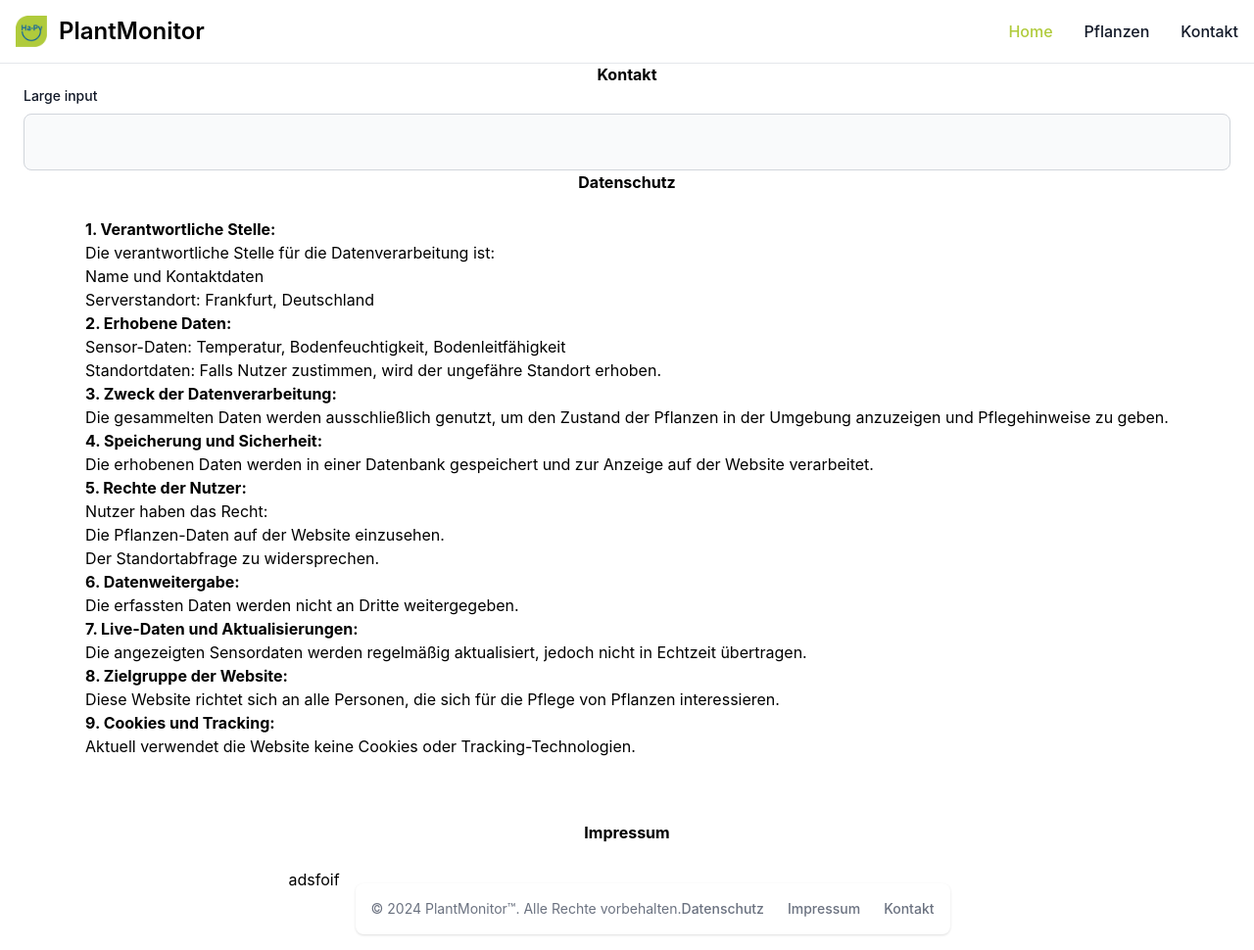
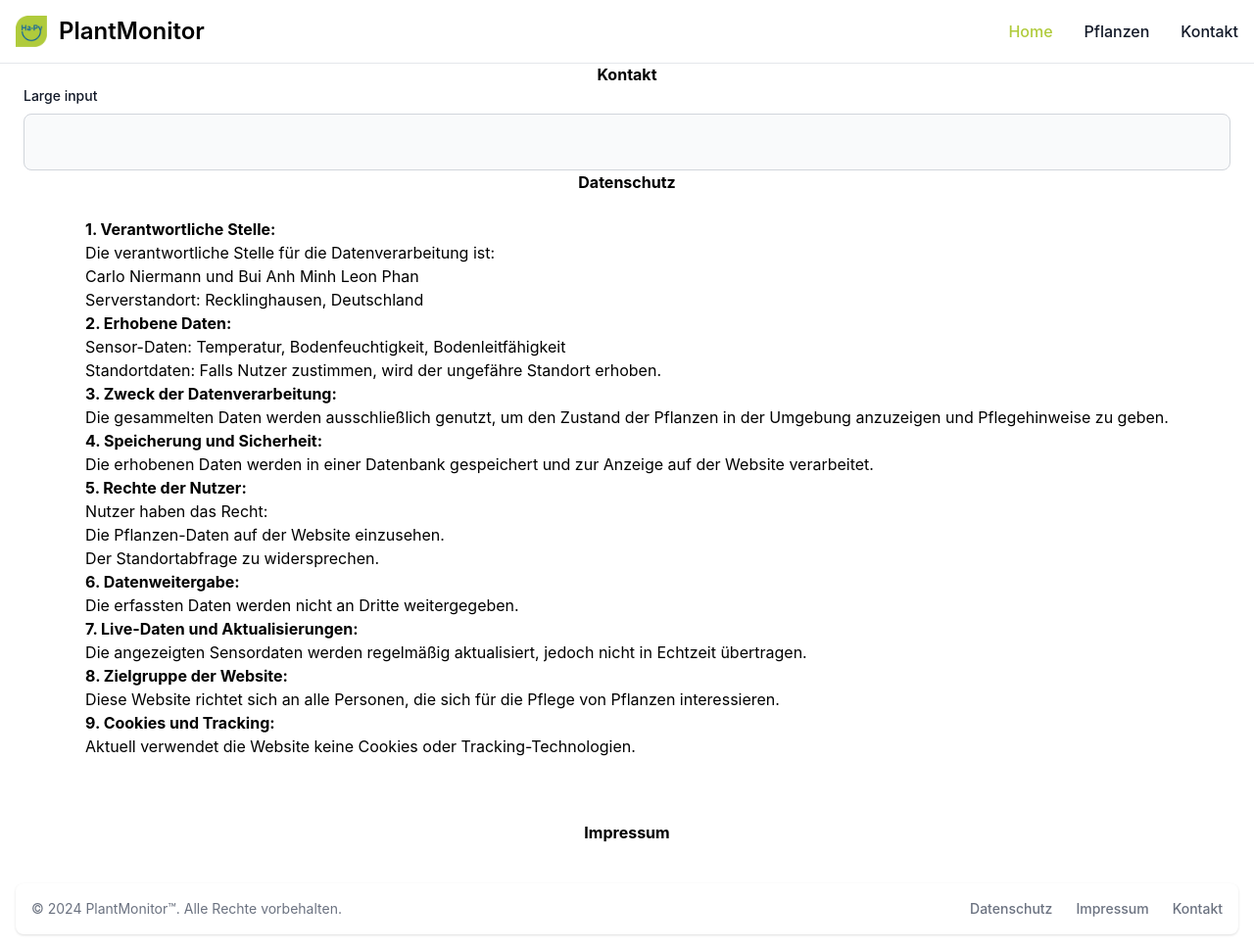
Before and after one commit to xChezY/Referat-Website, a PHP site: page /contact in a window 1280 px wide. Shown: the whole page at 98% size. Run offline with PHP 8.4, Linux system fonts and the light colour scheme; some libraries are stand-ins or nearby versions.

Commit message:
Datenschutz 2

```diff
--- a/contact/datenschutz.php
+++ b/contact/datenschutz.php
@@ -2,7 +2,7 @@
 echo <<<HTML
 <div style="text-align: block; max-width: 1400px; margin: 1 auto;">
     <p><strong>1. Verantwortliche Stelle:</strong><br>Die verantwortliche Stelle für die Datenverarbeitung ist:</p>
-    <p>Name und Kontaktdaten<br>Serverstandort: Frankfurt, Deutschland</p>
+    <p>Carlo Niermann und Bui Anh Minh Leon Phan <br>Serverstandort: Recklinghausen, Deutschland</p>
 
     <p><strong>2. Erhobene Daten:</strong></p>
     <ul>
--- a/contact/index.php
+++ b/contact/index.php
@@ -22,8 +22,8 @@
         </div>
         <h2 style="text-align:center"><strong>Impressum</strong></h2> <br>
         <div style="display: flex; justify-content: center">
-            <p>adsfoif</p>
-
+                <?php include "../contact/impressum.php"; ?>
+            </div>
             <?php include "../includes/views/footer.php"; ?>
         </div>
         </div>
```
Also changed, not shown: contact/impressum.php (added).
